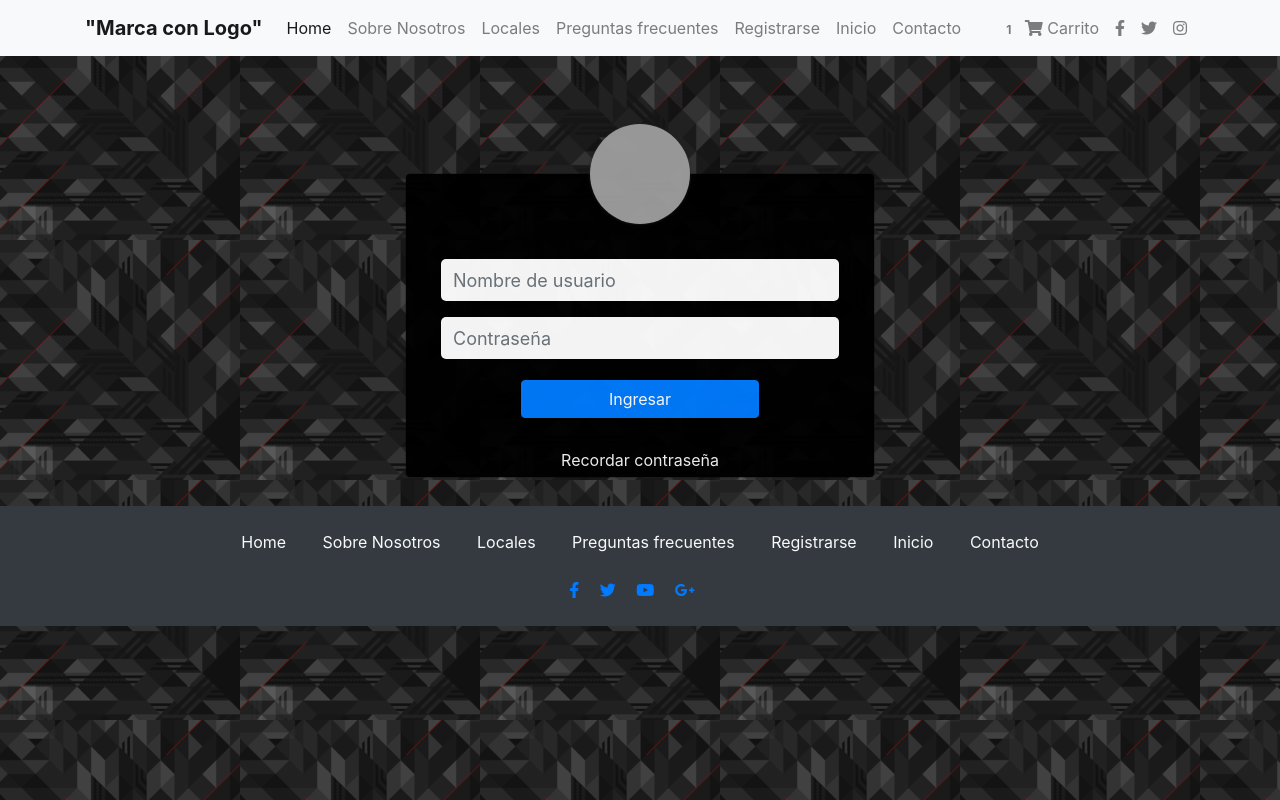
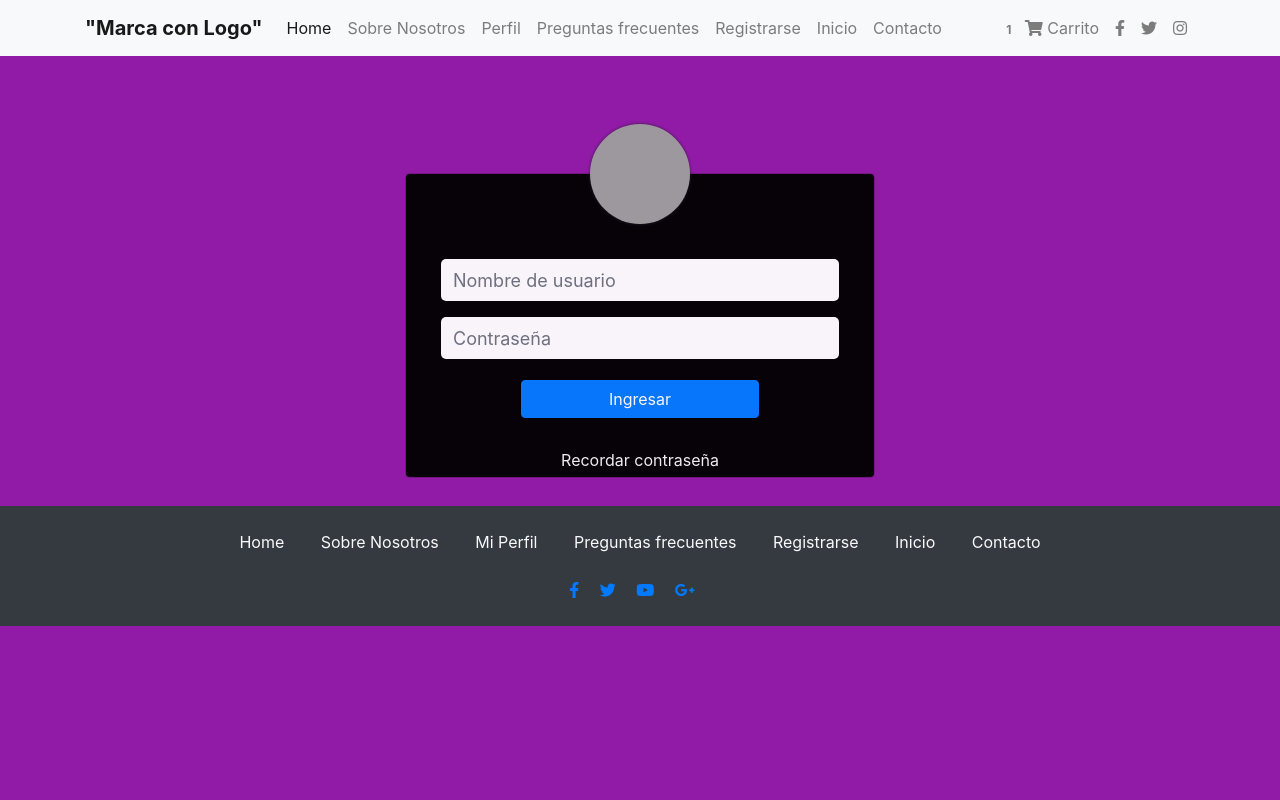
Before and after one commit to EduAlmada/1erSprint, a PHP site: page /login.html in a window 1280 px wide. Run offline with PHP 8.4, Linux system fonts and the light colour scheme; some libraries are stand-ins or nearby versions; grey boxes are pictures that could not be loaded.

Commit message:
modificamos las rutas y el perfil de usuario, blanck por self

```diff
--- a/css/login.css
+++ b/css/login.css
@@ -1,5 +1,5 @@
 body {
-    background: url(../img/sjhrjh.png);
+    background-color: #911AA6;
 }
 .main-section {
     margin: 0 auto;
--- a/login.html
+++ b/login.html
@@ -32,22 +32,22 @@
                             </a>
                         </li>
                         <li class="nav-item">
-                            <a class="nav-link" href="" target="_blank">Sobre Nosotros</a>
+                            <a class="nav-link" href="Index.html" target="_self">Sobre Nosotros</a>
                         </li>
                         <li class="nav-item">
-                                <a class="nav-link" href="" target="_blank">Locales</a>
+                                <a class="nav-link" href="perfil de usurio/perfil.html" target="_self">Perfil</a>
                         </li>
                         <li class="nav-item">
-                            <a class="nav-link" href="faq.html" target="_blank">Preguntas frecuentes</a>
+                            <a class="nav-link" href="faq.html" target="_self">Preguntas frecuentes</a>
                         </li>
                         <li class="nav-item">
-                            <a class="nav-link" href="" target="_blank">Registrarse</a>
+                            <a class="nav-link" href="registro/registro.html" target="_self">Registrarse</a>
                         </li>
                         <li class="nav-item">
-                            <a class="nav-link" href="" target="_blank">Inicio</a>
+                            <a class="nav-link" href="login.html" target="_self">Inicio</a>
                         </li>
                         <li class="nav-item">
-                            <a class="nav-link" href="" target="_blank">Contacto</a>
+                            <a class="nav-link" href="formularioContacto.html" target="_self">Contacto</a>
                         </li>
                     </ul>
                     <!-- links de la derecha -->
@@ -119,13 +119,13 @@
 <footer class="page-footer text-center font-small mt-4 bg-dark" >
 
         <div class="pt-4">
-            <a class="btn-outline-light pl-3 pr-3" href="#" target="_blank" role="button">Home</a>
-            <a class="btn-outline-light pl-3 pr-3" href="#" target="_blank" role="button">Sobre Nosotros</a>
-            <a class="btn-outline-light pl-3 pr-3" href="#" target="_blank" role="button">Locales</a>
-            <a class="btn-outline-light pl-3 pr-3" href="faq.html" target="_blank" role="button">Preguntas frecuentes</a>
-            <a class="btn-outline-light pl-3 pr-3" href="#" target="_blank" role="button">Registrarse</a>
-            <a class="btn-outline-light pl-3 pr-3" href="#" target="_blank" role="button">Inicio</a>
-            <a class="btn-outline-light pl-3 pr-3" href="#" target="_blank" role="button">Contacto</a>
+            <a class="btn-outline-light pl-3 pr-3" href="Index.html" target="_self" role="button">Home</a>
+            <a class="btn-outline-light pl-3 pr-3" href="Index.html" target="_self" role="button">Sobre Nosotros</a>
+            <a class="btn-outline-light pl-3 pr-3" href="perfil de usurio/perfil.html" target="_self" role="button">Mi Perfil</a>
+            <a class="btn-outline-light pl-3 pr-3" href="faq.html" target="_self" role="button">Preguntas frecuentes</a>
+            <a class="btn-outline-light pl-3 pr-3" href="registro/registro.html" target="_self" role="button">Registrarse</a>
+            <a class="btn-outline-light pl-3 pr-3" href="login.html" target="_self" role="button">Inicio</a>
+            <a class="btn-outline-light pl-3 pr-3" href="formularioContacto.html" target="_self" role="button">Contacto</a>
         </div>
 
         <div class="p-4">
```
Also changed, not shown: Producto.html (+13 -13 lines), faq.html (+12 -12 lines), formularioContacto.html (+13 -13 lines), vistaCarritoCompras.html (+13 -13 lines).
